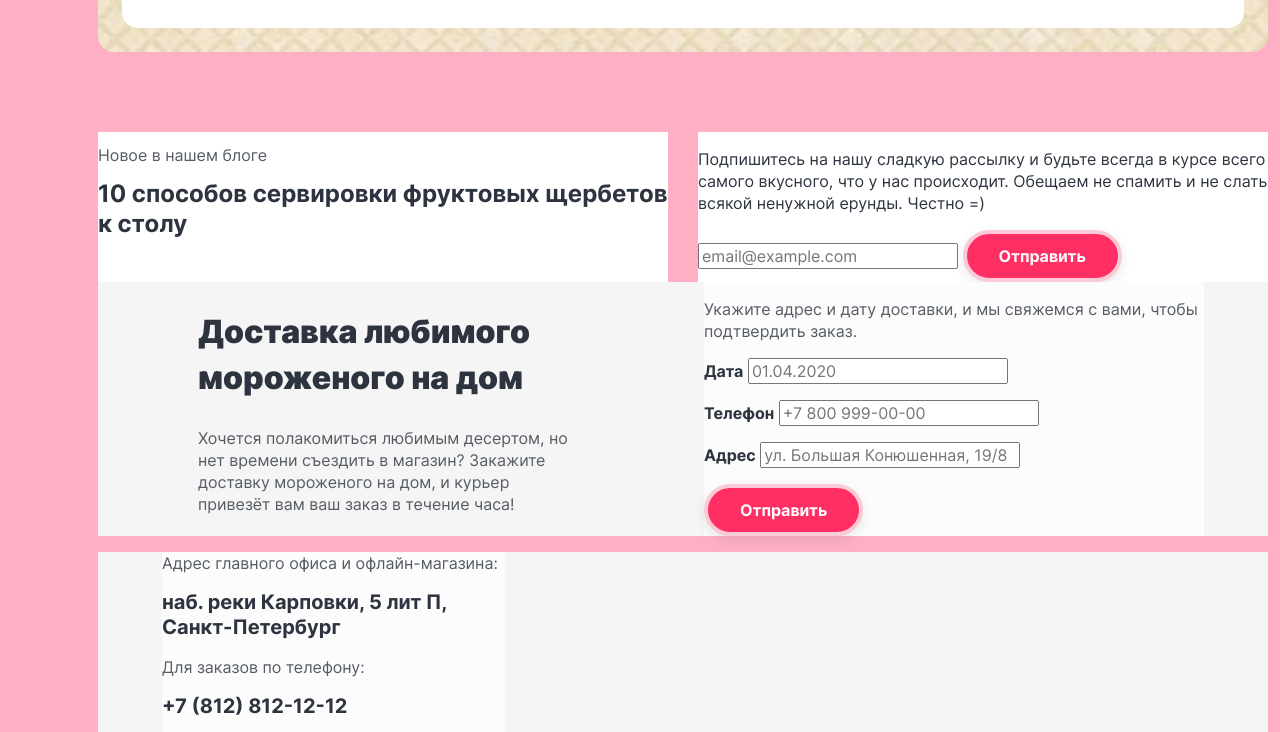
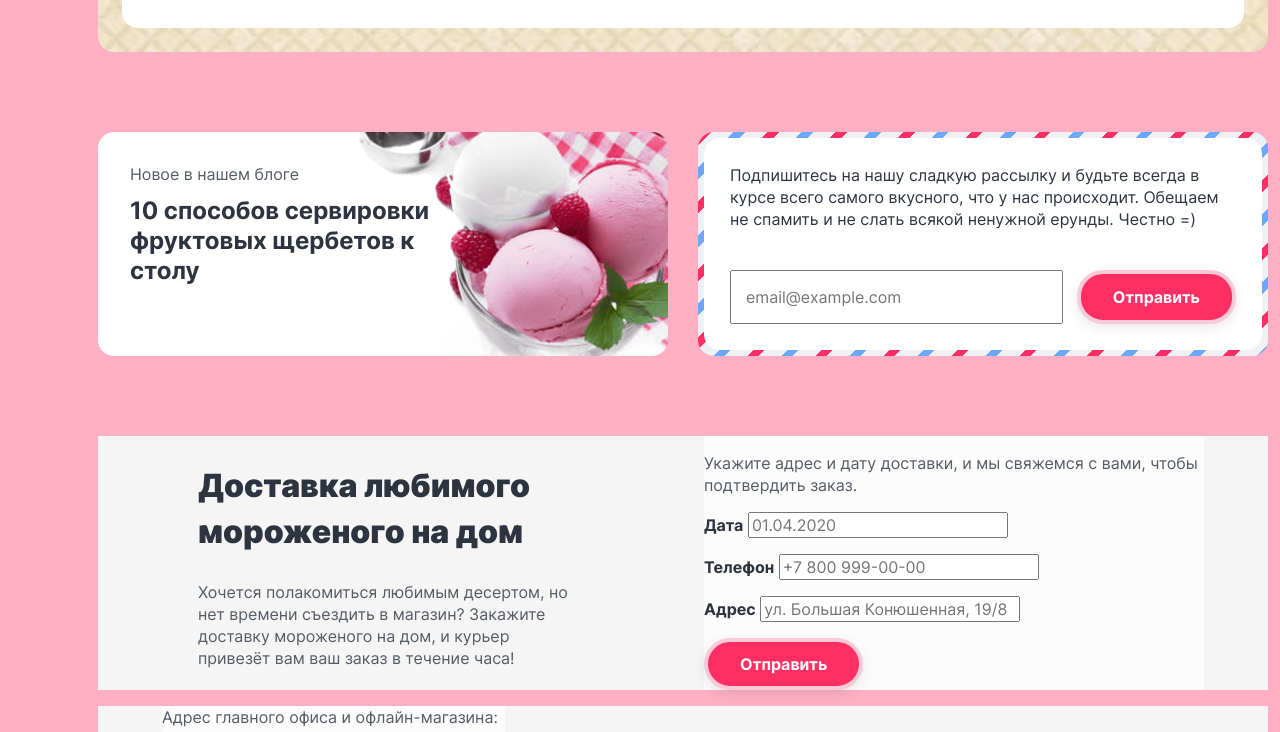
Before and after one commit to htmlacademy-htmlcss/2145863-gllacy-35, a plain HTML site: page index.html in a window 1280 px wide. Shown: the part 2240-2972 px from the top of the page. Drawn offline with Linux system fonts and the light colour scheme.

Commit message:
Добавляет стилизацию Статьи и Подписки

```diff
--- a/index.html
+++ b/index.html
@@ -242,11 +242,13 @@
           <!-- Блок подписки на рассылку -->
           <section class="subscribe">
             <h2 class="visually-hidden">Оформление подписки</h2>
-            <p class="subscribe-text">Подпишитесь на нашу сладкую рассылку и будьте всегда в курсе всего самого вкусного, что у нас происходит. Обещаем не спамить и не слать всякой ненужной ерунды. Честно =)</p>
-            <form name="subscribe" action="https://echo.htmlacademy.ru" method="post">
-              <input class="form-input" type="email" name="subscribe-email" placeholder="email@example.com" required>
-              <button class="button-common button-common--extra" type="submit">Отправить</button>
-            </form>
+            <div class="container-subscribe">
+              <p class="subscribe-text">Подпишитесь на нашу сладкую рассылку и будьте всегда в курсе всего самого вкусного, что у нас происходит. Обещаем не спамить и не слать всякой ненужной ерунды. Честно =)</p>
+              <form name="subscribe" action="https://echo.htmlacademy.ru" method="post">
+                <input class="form-input" type="email" name="subscribe-email" placeholder="email@example.com" required>
+                <button class="button-common button-common--extra" type="submit">Отправить</button>
+              </form>
+            </div>
           </section>
         </div>
 
--- a/styles/styles.css
+++ b/styles/styles.css
@@ -425,12 +425,23 @@ img {
 .wrapper-columns {
   display: flex;
   justify-content: space-between;
+  margin-bottom: 80px;
 }
 
 /* Вставка со статьей из блога */
-.new-article {
+.new-article,
+.subscribe {
+  box-sizing: border-box;
   background-color: #FFFFFF;
   width: 570px;
+  border-radius: 16px;
+  min-height: 224px;
+}
+
+.new-article {
+  background: url("../images/new-article-background.jpg") no-repeat;
+  background-color: #FFFFFF;
+  padding: 32px;
 }
 
 .new-article-title {
@@ -438,24 +449,53 @@ img {
   font-size: 16px;
   line-height: 20px;
   font-weight: 400;
+  margin-top: 0;
+  margin-bottom: 12px;
 }
 
 .new-article-link {
+  display: inline-block;
   color: inherit;
   font-size: 24px;
   line-height: 30px;
   font-weight: 700;
   text-decoration: none;
+  width: 303px;
 }
 
 /* Блок подписки на рассылку */
 .subscribe {
+  background: repeating-linear-gradient(-45deg , #69A9FF 0px, #69A9FF 8px, #EDF1F5 8px, #EDF1F5 24px, #FF2F64 24px, #FF2F64 32px, #EDF1F5 32px, #EDF1F5 48px);
   background-color: #FFFFFF;
   width: 570px;
+  border-radius: 16px;
+  padding: 6px;
+  display: flex;
 }
 
+.container-subscribe {
+  background-color: #FFFFFF;
+  display: flex;
+  flex-direction: column;
+  border-radius: 16px;
+  padding: 26px;
+}
+
+.subscribe form {
+  display: flex;
+}
+
+.subscribe .form-input {
+  flex-grow: 1;
+  margin-right: 14px;
+  height: 48px;
+  padding-left: 14px;
+}
 .subscribe-text {
   line-height: 22px;
+  margin-top: 0;
+  margin-bottom: auto;
+  flex-grow: 1;
 }
 
 /* Блок доставки */
```
